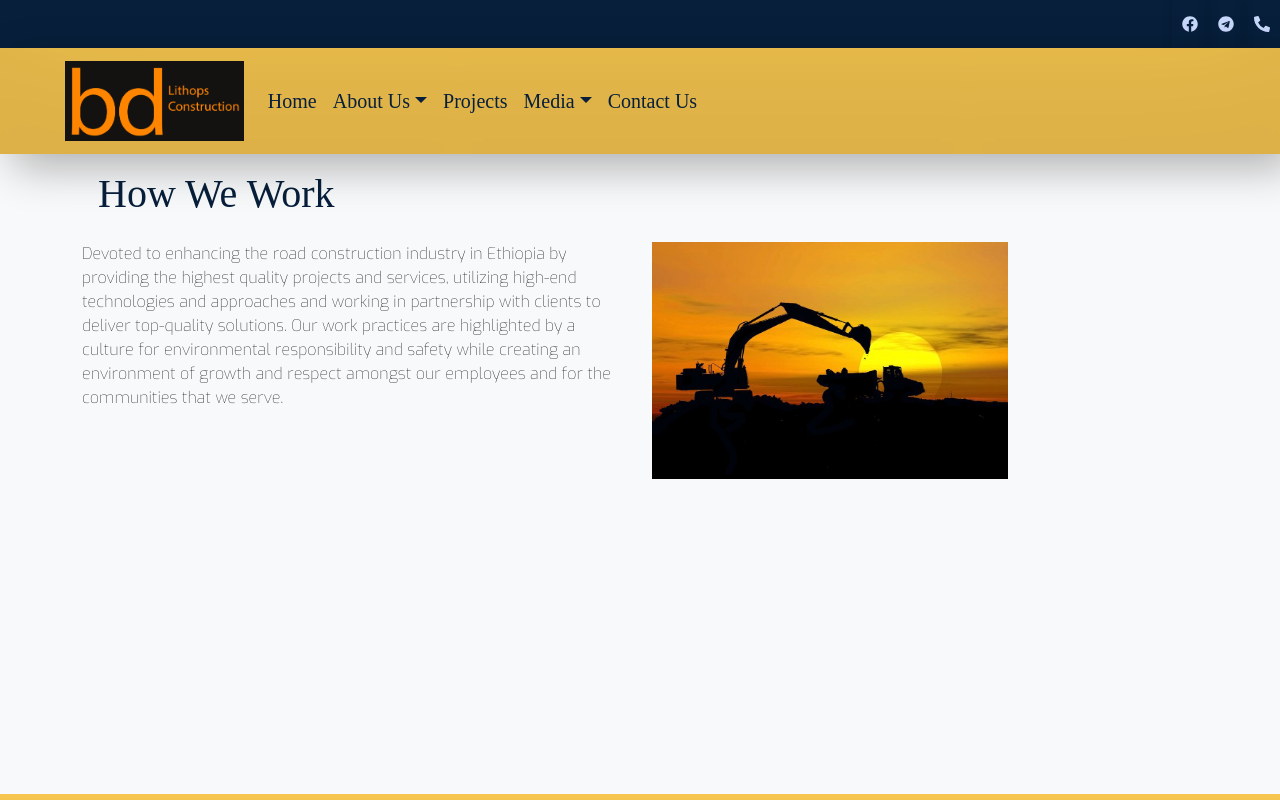
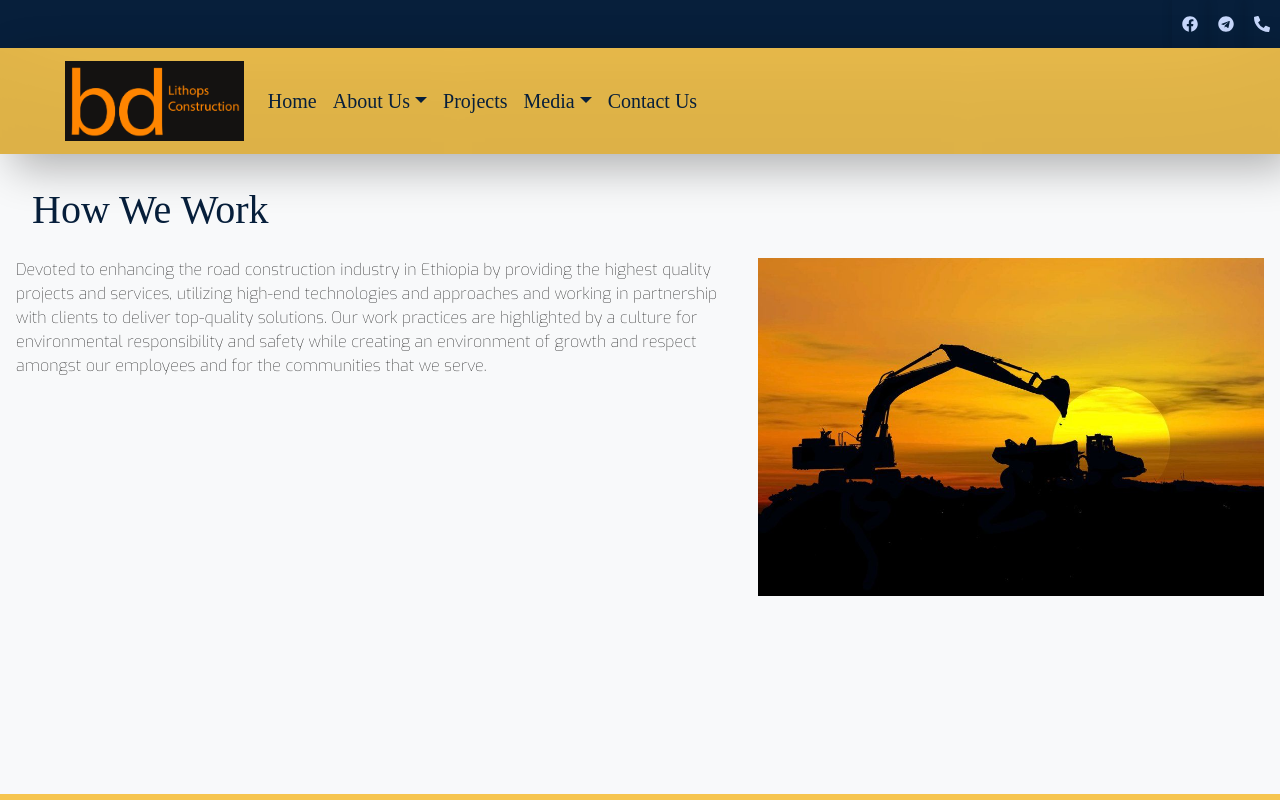
Before and after one commit to akos29/biyahops, a Next.js app: page /howWeWork in a window 1280 px wide. Shown: the top 800 px of the page. Built offline with nearby package versions, Linux system fonts and the light colour scheme; a web font is replaced by a local one.

Commit message:
Font Update

```diff
--- a/pages/howWeWork.js
+++ b/pages/howWeWork.js
@@ -14,7 +14,7 @@ const prefix = process.env.NEXT_PUBLIC_BASE_PATH || ' ';
 const howWeWork = () => {
 	return (
 		<>
-			<Container>
+			<div className='ip-5'>
 				<h1 className='ip-5'>How We Work</h1>
 
 				{/* <Tab.Container
@@ -64,7 +64,7 @@ const howWeWork = () => {
 				</Tab.Container> */}
 
 				<Row>
-					<Col sm={6}>
+					<Col sm={7}>
 						{' '}
 						<p>
 							Devoted to enhancing the road construction industry in Ethiopia by
@@ -76,7 +76,7 @@ const howWeWork = () => {
 							our employees and for the communities that we serve.
 						</p>
 					</Col>
-					<Col sm={4}>
+					<Col sm={5}>
 						{' '}
 						<img
 							src={prefix + '/slide1.jpg'}
@@ -86,7 +86,7 @@ const howWeWork = () => {
 						/>
 					</Col>
 				</Row>
-			</Container>
+			</div>
 		</>
 	);
 };
```
